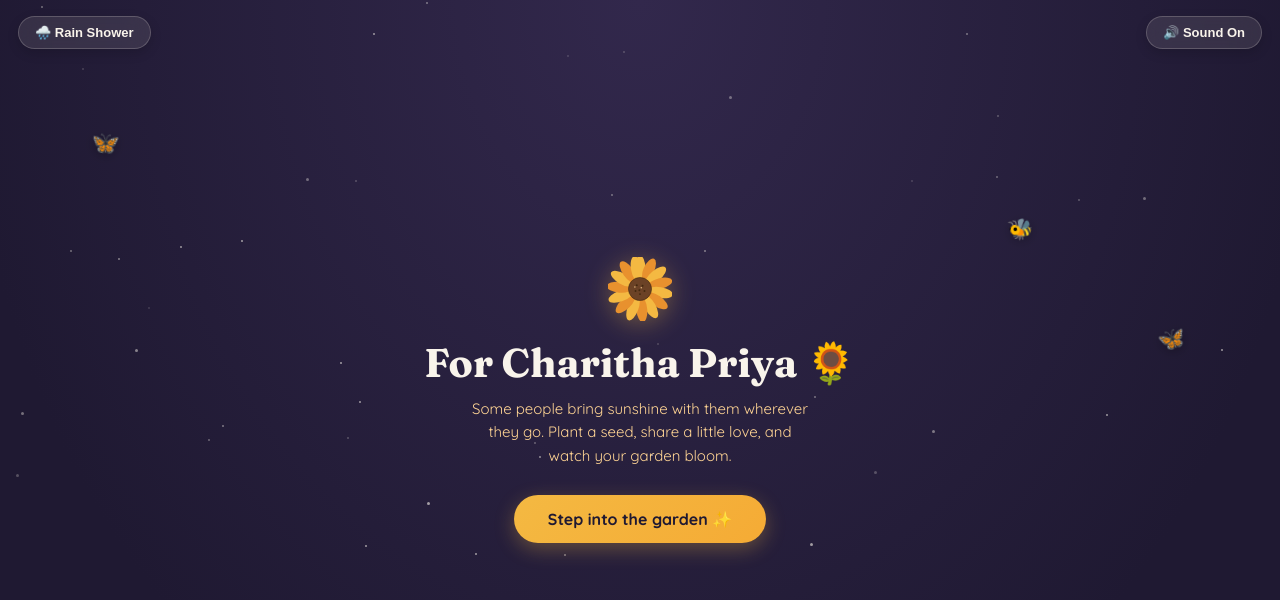
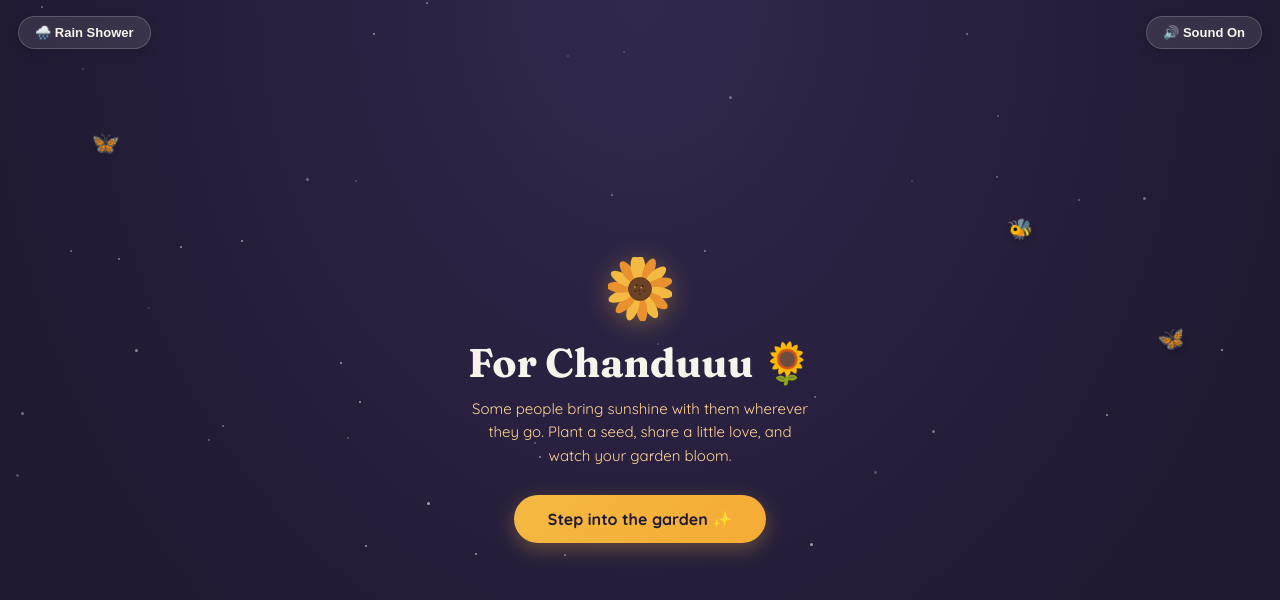
Before and after one commit to VenkatReddy012/Sunflower, a plain HTML site: page index.html in a window 1280 px wide. Drawn offline with Linux system fonts and the light colour scheme.

Commit message:
Update index.html

```diff
--- a/index.html
+++ b/index.html
@@ -596,7 +596,7 @@
   <svg class="icon-flower" viewBox="0 0 100 100" aria-hidden="true">
     <use href="#sunflower-symbol"></use>
   </svg>
-  <h1>For Charitha Priya 🌻</h1>
+  <h1>For Chanduuu 🌻</h1>
   <p class="sub">Some people bring sunshine with them wherever they go. Plant a seed, share a little love, and watch your garden bloom.</p>
   <button class="cta" id="btn-start">Step into the garden ✨</button>
 </section>
```
